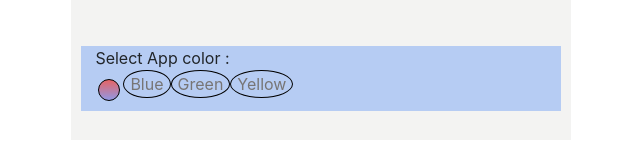
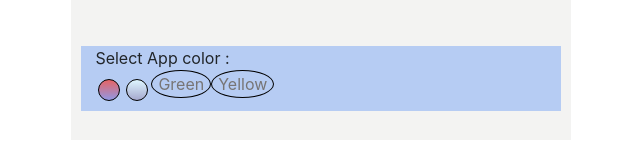
Before and after one commit to madhurabhujbal/todo-list, a React (Create React App) app: page / in a window 1280 px wide. Shown: the part 560-720 px from the top of the page, without its empty margins (319-959 px from the left). Built offline with nearby package versions, Linux system fonts and the light colour scheme; the HTML template or start-up script is replaced by a standard one.

Commit message:
Add color and styling code for blue class

```diff
--- a/src/App.css
+++ b/src/App.css
@@ -172,3 +172,15 @@ footer {
   outline: none;
   border: 3px solid black;
 }
+
+.blue {
+  margin: 3px;
+  margin-bottom: 10px;
+  padding: 10px;
+  background: linear-gradient(#def6ff, #a5a8ce);
+}
+
+.blue:focus {
+  outline: none;
+  border: 3px solid black;
+}
--- a/src/components/ColorButtons.jsx
+++ b/src/components/ColorButtons.jsx
@@ -10,9 +10,12 @@ function ColorButtons({ changeAppBackgroundColor }) {
         }
       ></button>
 
-      <button className="blue" onClick={() => changeAppBackgroundColor("blue")}>
-        Blue
-      </button>
+      <button
+        className="blue"
+        onClick={() =>
+          changeAppBackgroundColor("linear-gradient(#def6ff, #a5a8ce)")
+        }
+      ></button>
 
       <button
         className="green"
```
